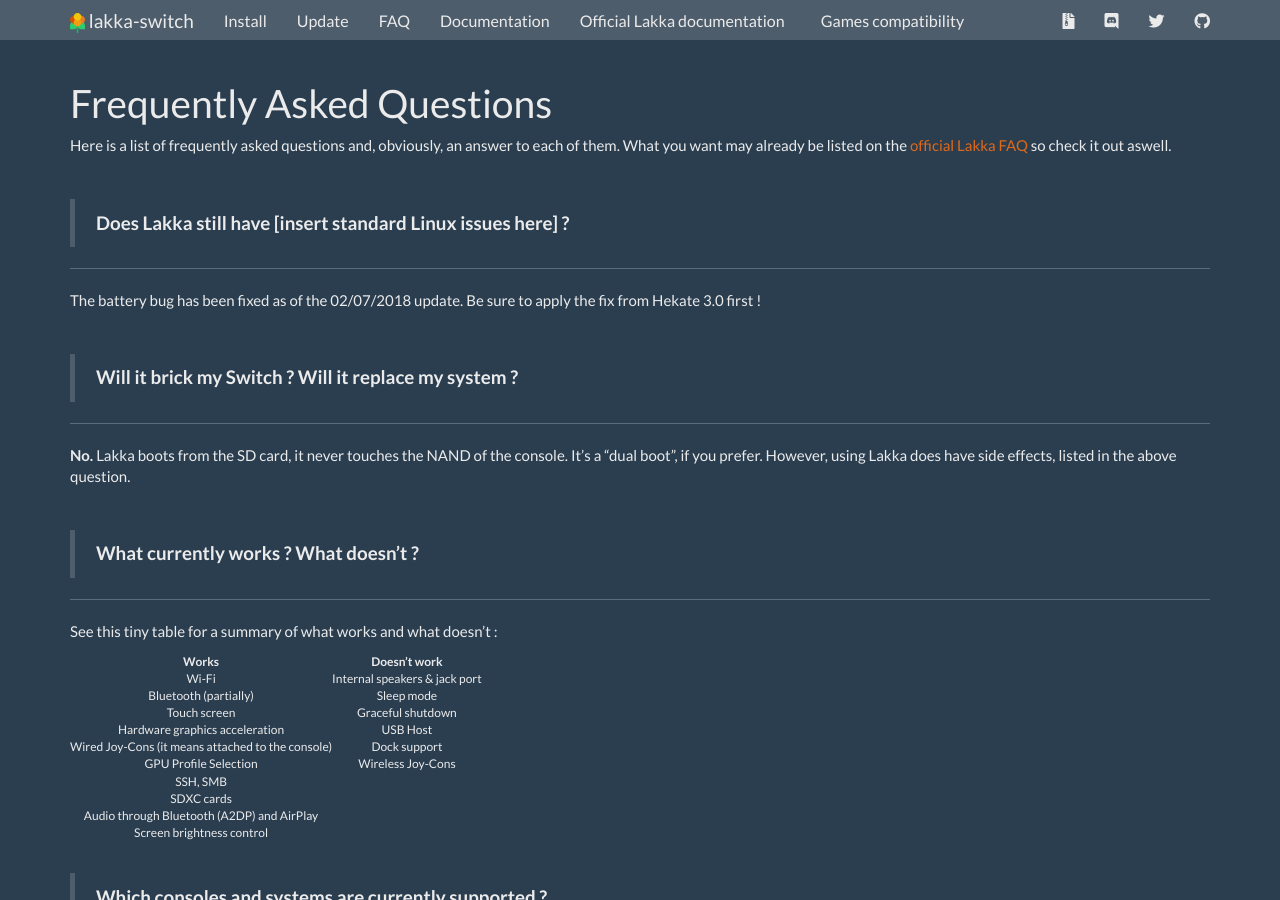
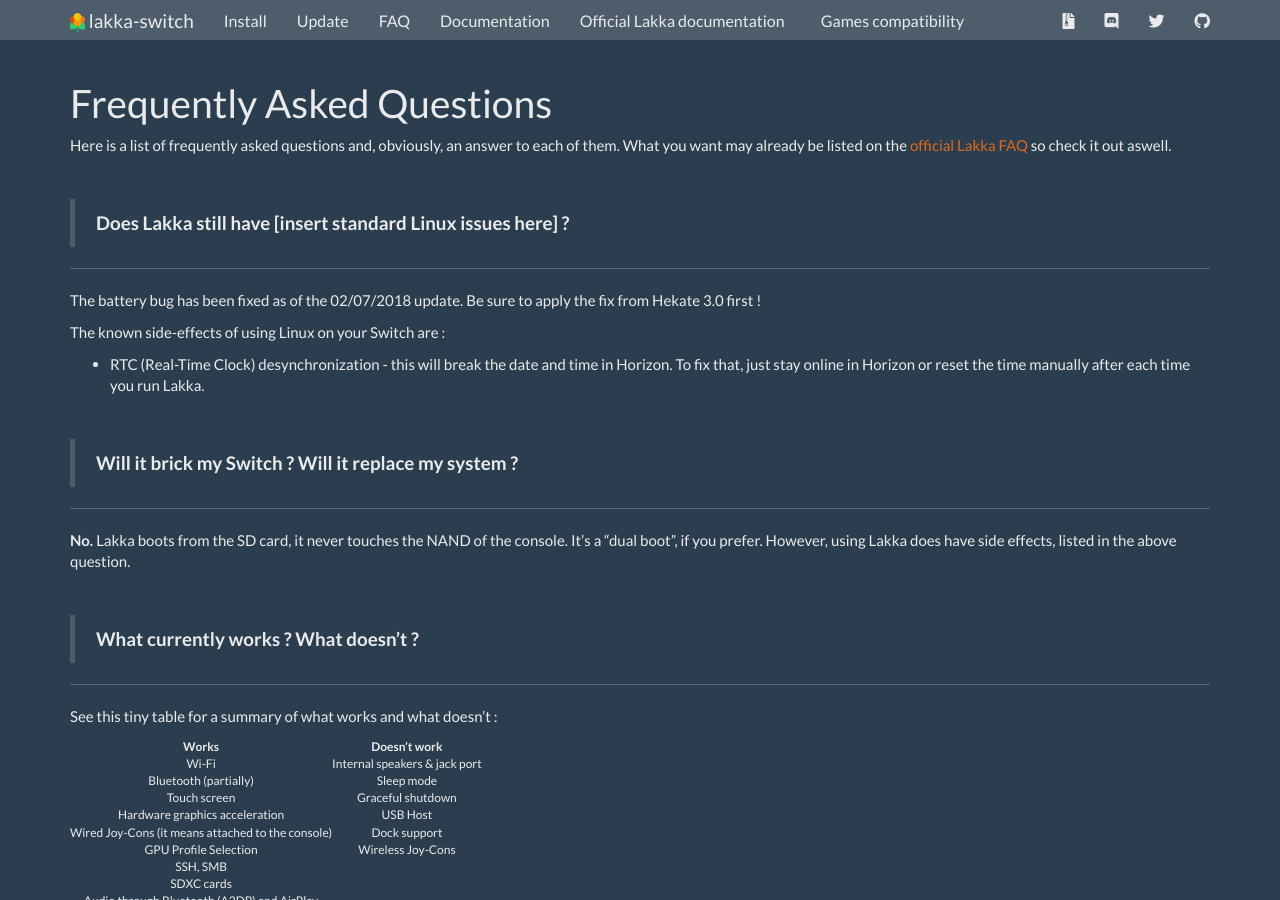
Before and after one commit to lakka-switch/documentation, a Jekyll site: the page built from faq.md, in a window 1280 px wide and 900 px high. Built offline with Jekyll 4.4.1, drawn with Linux system fonts in a browser that asks for light colours; nearby versions of some CDN libraries.

Commit message:
Update faq.md

```diff
--- a/faq.md
+++ b/faq.md
@@ -11,6 +11,9 @@
 ***
 
 The battery bug has been fixed as of the 02/07/2018 update. Be sure to apply the fix from Hekate 3.0 first !
+
+The known side-effects of using Linux on your Switch are :
+* RTC (Real-Time Clock) desynchronization - this will break the date and time in Horizon. To fix that, just stay online in Horizon or reset the time manually after each time you run Lakka.
 
 &nbsp;
 > **Will it brick my Switch ? Will it replace my system ?**
```
